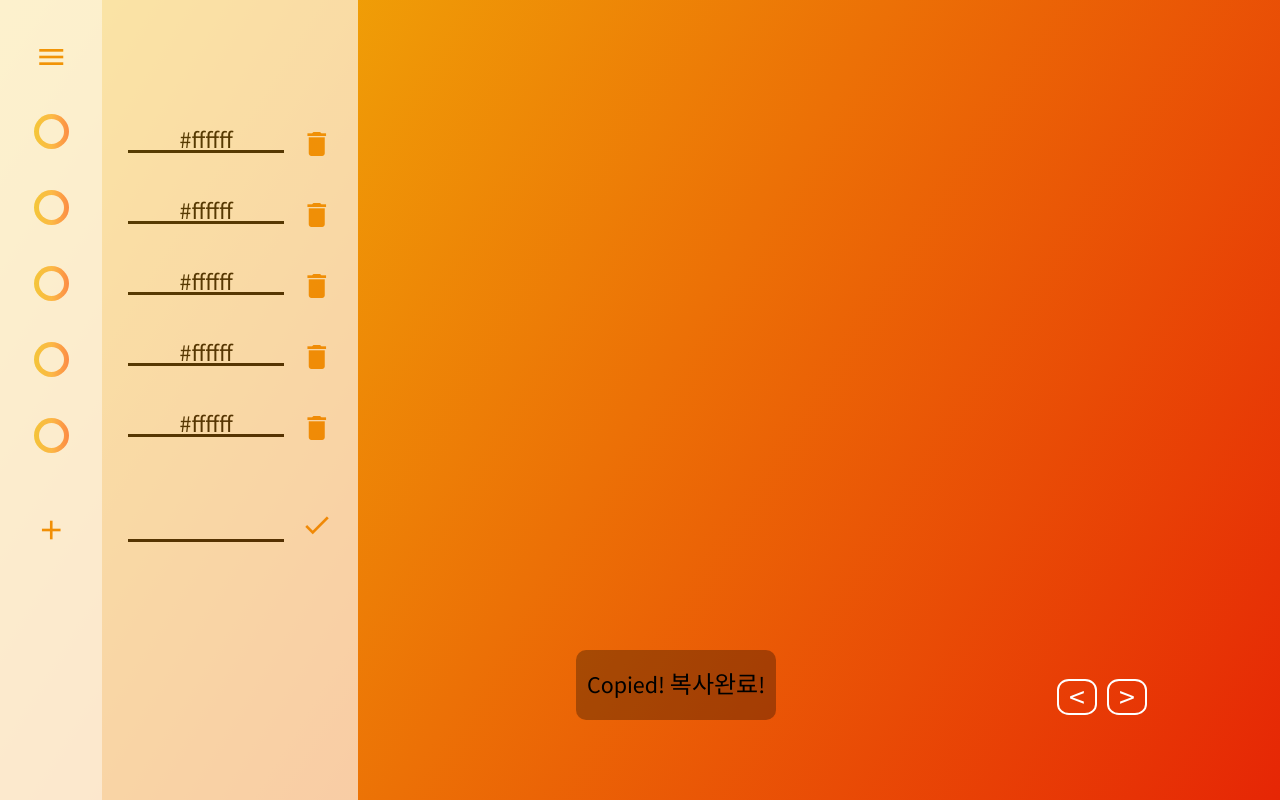
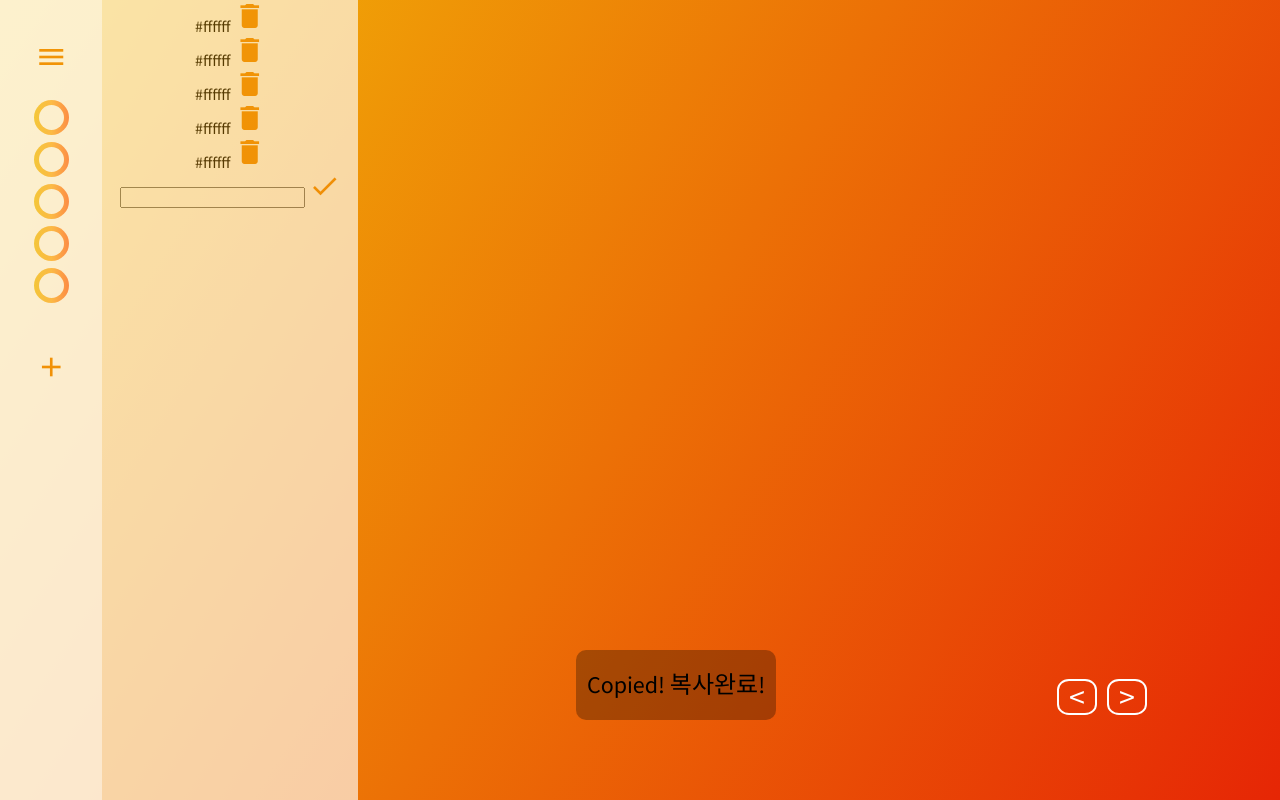
Before and after one commit to oct-sky-out/Interactive-Javascript, a website: page html/RGBColorPicker.html in a window 1280 px wide. Drawn offline with Linux system fonts and the light colour scheme; a web font is replaced by a local one.

Commit message:
html 구조 변경(그리드, 플렉스 추가 적용)

```diff
--- a/html/RGBColorPicker.html
+++ b/html/RGBColorPicker.html
@@ -1,5 +1,5 @@
   <!DOCTYPE html>
-  <html lang="en">
+  <html lang="kr">
   <head>
     <meta charset="UTF-8">
     <meta http-equiv="X-UA-Compatible" content="IE=edge">
@@ -23,15 +23,15 @@
       <menu class="menu-container">
         <div class="menu-mini">
           <span class="material-icons orange500 menu-mini-ng-big">menu</span>
-          <div class="menu-mini-circle"></div>
-          <div class="menu-mini-circle"></div>
-          <div class="menu-mini-circle"></div>
-          <div class="menu-mini-circle"></div>
-          <div class="menu-mini-circle"></div>
+          <div class="menu-mini-circle-container">
+            <div class="menu-mini-circle"></div>
+            <div class="menu-mini-circle"></div>
+            <div class="menu-mini-circle"></div>
+            <div class="menu-mini-circle"></div>
+            <div class="menu-mini-circle"></div>
+          </div>
           <span class="material-icons orange500 menu-mini-rgb-plus">add</span>
           <div class="menu-large">
-          <span class="menu-large-block"></span>
-          <div class="menu-large-info">
             <div class="menu-large-rgb">
               <span class="menu-large-info-rgb">#ffffff</span>
               <span class="material-icons orange500 menu-large-info-del">delete</span>
@@ -58,8 +58,6 @@
             </div>
           </div>
         </div>
-        </div>
-
       </menu>
       <div class="change-color-container">
         <span class="prv-color"><</span>
@@ -71,7 +69,7 @@
         </div>
       </div>
     </div>
-    <script src="/JS/RGBColorPicker/IntroEnd.js"></script>
     <script src="../JS/RGBColorPicker/RGBColorPicker.js"></script>
+    <script src="../JS/RGBColorPicker/IntroEnd.js"></script>
   </body>
   </html>
```
